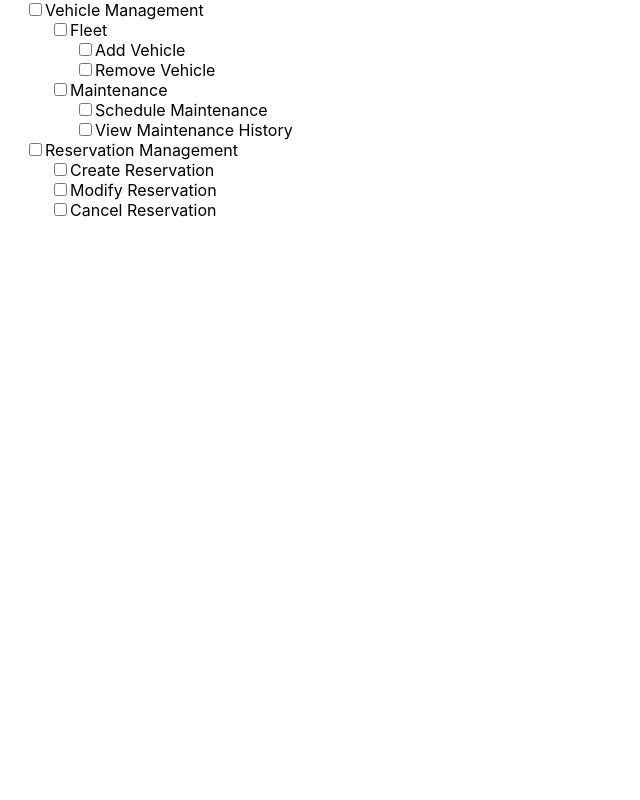
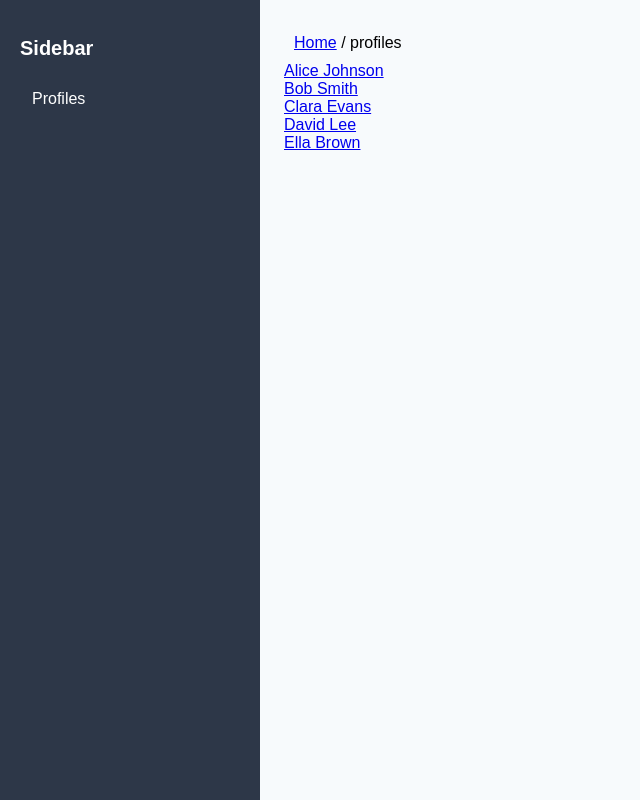
Before and after one commit to pratik123-r/react-lld, a React (Create React App) app: page /profiles in a window 1280 px wide. Shown: the whole page, without its empty margins (0-640 px from the left). Built offline with nearby package versions, Linux system fonts and the light colour scheme.

Commit message:
add routing

```diff
--- a/package.json
+++ b/package.json
@@ -7,6 +7,7 @@
     "express": "^5.1.0",
     "react": "^19.0.0",
     "react-dom": "^19.0.0",
+    "react-router-dom": "^7.6.0",
     "react-scripts": "5.0.1",
     "web-vitals": "^4.2.4"
   },
--- a/src/App.css
+++ b/src/App.css
@@ -1,38 +1,46 @@
-.App {
-  text-align: center;
+.layout-container {
+  display: flex;
+  min-height: 100vh;
+  font-family: Arial, sans-serif;
 }
 
-.App-logo {
-  height: 40vmin;
-  pointer-events: none;
+.sidebar {
+  width: 220px;
+  background-color: #2d3748;
+  color: white;
+  padding: 20px;
 }
 
-@media (prefers-reduced-motion: no-preference) {
-  .App-logo {
-    animation: App-logo-spin infinite 20s linear;
-  }
+.sidebar-title {
+  font-size: 20px;
+  margin-bottom: 20px;
 }
 
-.App-header {
-  background-color: #282c34;
-  min-height: 100vh;
+.nav-links {
   display: flex;
   flex-direction: column;
-  align-items: center;
-  justify-content: center;
-  font-size: calc(10px + 2vmin);
-  color: white;
 }
 
-.App-link {
-  color: #61dafb;
+.nav-link {
+  color: white;
+  padding: 10px 12px;
+  text-decoration: none;
+  border-radius: 4px;
+  margin-bottom: 10px;
+  transition: background-color 0.2s;
 }
 
-@keyframes App-logo-spin {
-  from {
-    transform: rotate(0deg);
-  }
-  to {
-    transform: rotate(360deg);
-  }
+.nav-link:hover {
+  background-color: #4a5568;
 }
+
+.nav-link.active {
+  background-color: #4a5568;
+  font-weight: bold;
+}
+
+.main-content {
+  flex: 1;
+  background-color: #f7fafc;
+  padding: 24px;
+}
--- a/src/App.js
+++ b/src/App.js
@@ -17,9 +17,11 @@ import FileSystem from "./components/Dir/FileSystem.js";
 import Carousel from "./components/Carousel/Carousel.js";
 import JiraConfig from "./components/Jira/Jira.js";
 import NestedCheckBox from "./components/NestedCheckBox/NestedCheckBox.js";
+import { Link, Outlet } from "react-router-dom";
+import Breadcrumbs from "./components/breadcrumbs/Breadcrumbs.jsx";
 
 const lightConifg = {
-  red : {
+  red: {
     time: 3000,
     next: "green"
   },
@@ -88,6 +90,22 @@ function App() {
 
   return (
     <>
+
+
+      <div className="layout-container">
+        <aside className="sidebar">
+          <h2 className="sidebar-title">Sidebar</h2>
+          <nav className="nav-links">
+            <Link className='nav-link' to={`profiles`}>
+              Profiles
+            </Link>
+          </nav>
+        </aside>
+
+        <main className="main-content">
+          <Breadcrumbs/>
+          <Outlet />
+
             {/* {progress.map((data, index) => (
               <Progress key={index} complete={data} />
             ))} */}
@@ -108,7 +126,9 @@ function App() {
             {/* <FileSystem></FileSystem> */}
             {/* <Carousel></Carousel> */}
             {/* <JiraConfig></JiraConfig> */}
-      <NestedCheckBox></NestedCheckBox>
+            {/* <NestedCheckBox></NestedCheckBox> */}
+        </main>
+      </div>
     </>
   );
 }
--- a/src/components/Grid/Grid.js
+++ b/src/components/Grid/Grid.js
@@ -1,5 +1,5 @@
 import './Grid.css'
-import { useEffect, useRef, useState } from "react";
+import { useCallback, useEffect, useRef, useState } from "react";
 
 
 function Grid({ n }) {
@@ -16,6 +16,7 @@ function Grid({ n }) {
        tempGridStack.push(index)
        setGridStack(tempGridStack)
     }
+    useCallback(() => {})
 
     function revert() {
         const tempGridStack = [...gridStack]
--- /dev/null
+++ b/src/components/breadcrumbs/Breadcrumbs.jsx
@@ -0,0 +1,30 @@
+import React from "react";
+import { Link, useLocation } from "react-router-dom";
+
+export default function Breadcrumbs() {
+  const location = useLocation();
+
+  // Split the pathname into segments
+  const pathnames = location.pathname.split("/").filter((x) => x);
+
+  return (
+    <nav style={{ padding: "10px" }}>
+      <Link to="/">Home</Link>
+      {pathnames.map((value, index) => {
+        const to = "/" + pathnames.slice(0, index + 1).join("/");
+        const isLast = index === pathnames.length - 1;
+
+        return (
+          <span key={to}>
+            {" / "}
+            {isLast ? (
+              <span>{decodeURIComponent(value)}</span>
+            ) : (
+              <Link to={to}>{decodeURIComponent(value)}</Link>
+            )}
+          </span>
+        );
+      })}
+    </nav>
+  );
+}
--- /dev/null
+++ b/src/components/pages/Profile/ProfileDetails.jsx
@@ -0,0 +1,30 @@
+import { useParams, useSearchParams } from "react-router-dom";
+import { profiles } from "./constant";
+
+
+export default function ProfileDetails() {
+    const { id } = useParams()
+
+    const [searchParams] = useSearchParams();
+    const is_active = searchParams.get("is_active");   // "Pratik"
+
+    const selectedProfile = profiles.find((profile) => profile.id == id)
+    console.log(selectedProfile);
+
+    return (
+        <div>
+            <div>
+                name: {selectedProfile.name}
+            </div>
+            <div>
+                email: {selectedProfile.email}
+            </div>
+            <div>
+                age: {selectedProfile.age}
+            </div>
+            <div>
+                is_active: {is_active}
+            </div>
+        </div>
+    );
+}
--- /dev/null
+++ b/src/components/pages/Profile/ProfileList.jsx
@@ -0,0 +1,18 @@
+import { Link } from "react-router-dom";
+import { profiles } from "./constant";
+
+export default function ProfileList() {
+    return (
+        <div>
+            {
+                profiles.map((data) => (
+                    <Link  key={data.id} to={`${data.id}?is_active=${data.isActive}`}>
+                        <div>
+                            {data.name}
+                        </div>
+                    </Link>
+                ))
+            }
+        </div>
+    );
+}
--- /dev/null
+++ b/src/components/pages/Profile/constant.js
@@ -0,0 +1,52 @@
+export const profiles = [
+    {
+      "id": 1,
+      "name": "Alice Johnson",
+      "email": "alice.johnson@example.com",
+      "age": 28,
+      "gender": "female",
+      "location": "New York, USA",
+      "profileImage": "https://randomuser.me/api/portraits/women/1.jpg",
+      "isActive": true
+    },
+    {
+      "id": 2,
+      "name": "Bob Smith",
+      "email": "bob.smith@example.com",
+      "age": 34,
+      "gender": "male",
+      "location": "San Francisco, USA",
+      "profileImage": "https://randomuser.me/api/portraits/men/2.jpg",
+      "isActive": false
+    },
+    {
+      "id": 3,
+      "name": "Clara Evans",
+      "email": "clara.evans@example.com",
+      "age": 25,
+      "gender": "female",
+      "location": "London, UK",
+      "profileImage": "https://randomuser.me/api/portraits/women/3.jpg",
+      "isActive": true
+    },
+    {
+      "id": 4,
+      "name": "David Lee",
+      "email": "david.lee@example.com",
+      "age": 42,
+      "gender": "male",
+      "location": "Toronto, Canada",
+      "profileImage": "https://randomuser.me/api/portraits/men/4.jpg",
+      "isActive": true
+    },
+    {
+      "id": 5,
+      "name": "Ella Brown",
+      "email": "ella.brown@example.com",
+      "age": 30,
+      "gender": "female",
+      "location": "Sydney, Australia",
+      "profileImage": "https://randomuser.me/api/portraits/women/5.jpg",
+      "isActive": false
+    }
+  ]
--- a/src/index.js
+++ b/src/index.js
@@ -3,11 +3,31 @@ import ReactDOM from 'react-dom/client';
 import './index.css';
 import App from './App';
 import reportWebVitals from './reportWebVitals';
+import { createBrowserRouter, RouterProvider } from 'react-router-dom';
+import ProfileList from './components/pages/Profile/ProfileList';
+import ProfileDetails from './components/pages/Profile/ProfileDetails';
 
 const root = ReactDOM.createRoot(document.getElementById('root'));
+const router = createBrowserRouter([
+  {
+    path: '/',
+    element: <App />,
+    children: [
+      {
+        path: 'profiles',
+        element: <ProfileList/>,
+      },
+      {
+        path: 'profiles/:id',
+        element: <ProfileDetails/>
+      }
+    ]
+
+  }
+])
 root.render(
   // <React.StrictMode>
-    <App />
+  <RouterProvider router={router}></RouterProvider>
   // </React.StrictMode>
 );
 
```
Also changed, not shown: 1 other file (tests, documents, lock files or other folders). Lines whose indentation alone changed are shown as unchanged.
